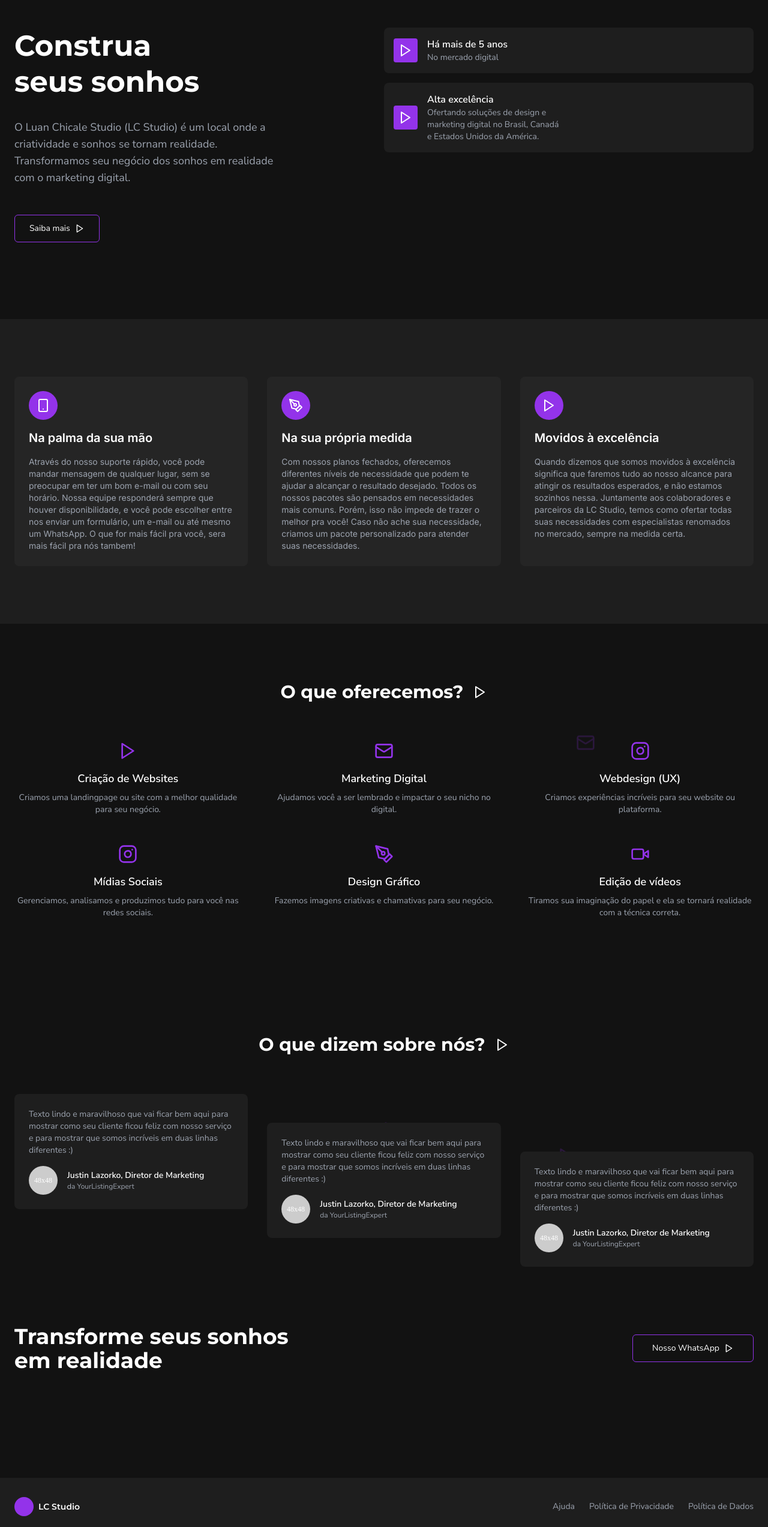
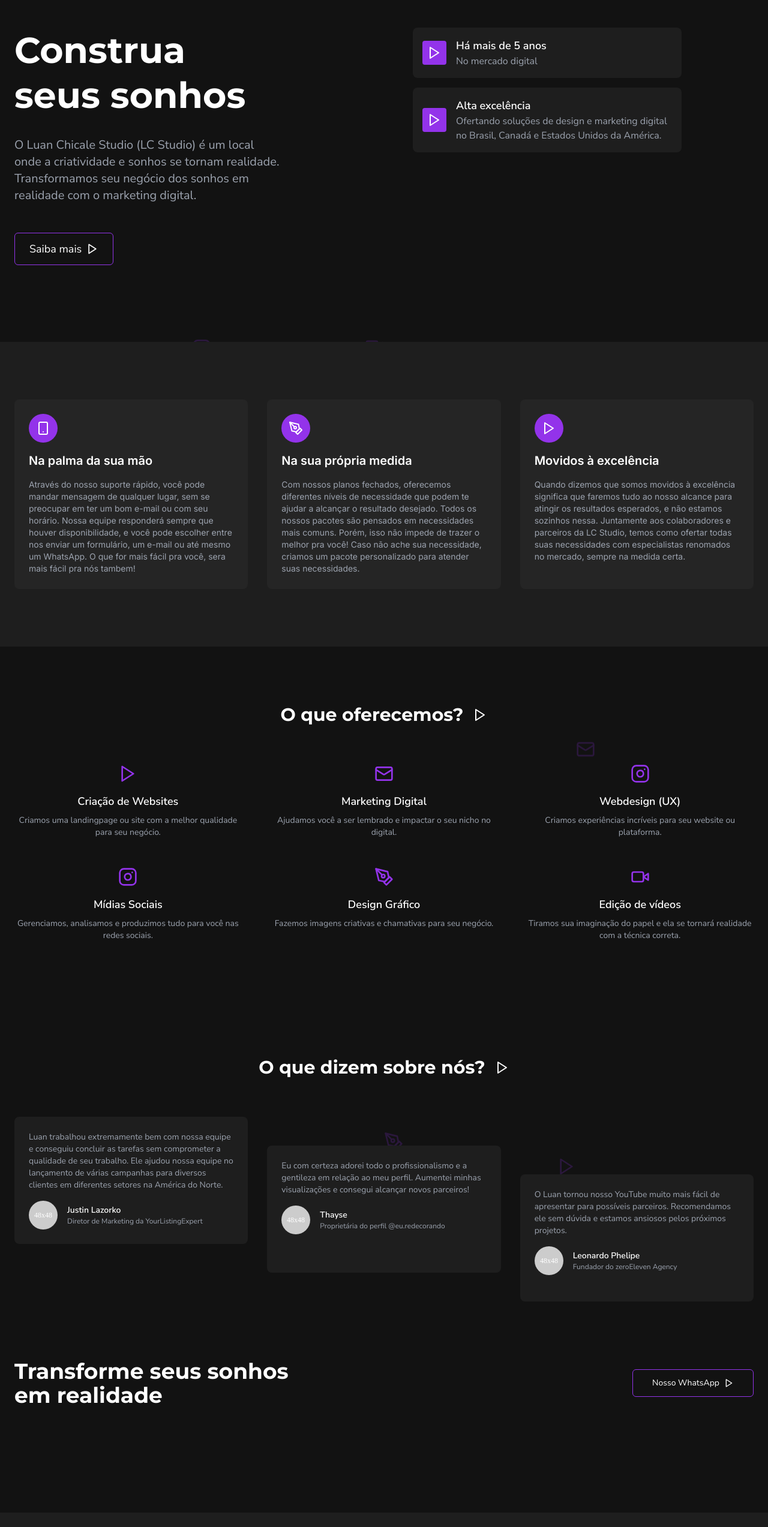
Before and after one commit to luanhrods/lcs, a Next.js app: page / in a window 1280 px wide. Shown: the part 120-2666 px from the top of the page at 60% size. Built offline with nearby package versions, Linux system fonts and the light colour scheme.

Commit message:
Update index.tsx

```diff
--- a/pages/index.tsx
+++ b/pages/index.tsx
@@ -48,37 +48,35 @@ const Home: NextPage = () => {
         <section className="container mx-auto px-6 pt-20 pb-32">
           <div className="flex flex-col md:flex-row items-start justify-between">
             <div className="md:w-1/2 mb-16 md:mb-0">
-              <h1 className="text-5xl font-bold mb-8 leading-tight font-montserrat">
+              <h1 className="text-6xl font-bold mb-8 leading-tight font-montserrat">
                 Construa<br />seus sonhos
               </h1>
-              <p className="text-gray-400 mb-12 text-lg max-w-md font-nunito">
+              <p className="text-gray-400 mb-12 text-xl max-w-md font-nunito">
                 O Luan Chicale Studio (LC Studio) é um local onde a criatividade e sonhos se tornam realidade. Transformamos seu negócio dos sonhos em realidade com o marketing digital.
               </p>
-              <button className="bg-transparent text-white px-6 py-3 rounded-md text-sm font-medium flex items-center font-nunito border border-purple-600 hover:bg-purple-600 transition-colors duration-300">
+              <button className="bg-transparent text-white px-6 py-3 rounded-md text-lg font-medium flex items-center font-nunito border border-purple-600 hover:bg-purple-600 transition-colors duration-300">
                 Saiba mais
-                <Play className="ml-2 w-4 h-4" />
+                <Play className="ml-2 w-5 h-5" />
               </button>
             </div>
-            <div className="md:w-1/2 relative mt-12 md:mt-0">
-              <div className="bg-[#1E1E1E] p-4 rounded-lg mb-4 flex items-center">
-                <div className="bg-purple-600 p-2 rounded mr-4">
+            <div className="md:w-1/2 relative mt-12 md:mt-0 md:pl-12">
+              <div className="bg-[#1E1E1E] p-4 rounded-lg mb-4 flex items-center max-w-md">
+                <div className="bg-purple-600 p-2 rounded mr-4 flex-shrink-0">
                   <Play className="w-6 h-6" />
                 </div>
                 <div>
-                  <h3 className="font-semibold font-nunito">Há mais de 5 anos</h3>
-                  <p className="text-sm text-gray-400 font-nunito">No mercado digital</p>
+                  <h3 className="font-semibold font-nunito text-lg">Há mais de 5 anos</h3>
+                  <p className="text-base text-gray-400 font-nunito">No mercado digital</p>
                 </div>
               </div>
-              <div className="bg-[#1E1E1E] p-4 rounded-lg flex items-center">
-                <div className="bg-purple-600 p-2 rounded mr-4">
+              <div className="bg-[#1E1E1E] p-4 rounded-lg flex items-center max-w-md">
+                <div className="bg-purple-600 p-2 rounded mr-4 flex-shrink-0">
                   <Play className="w-6 h-6" />
                 </div>
                 <div>
-                  <h3 className="font-semibold font-nunito">Alta excelência</h3>
-                  <p className="text-sm text-gray-400 font-nunito">
-                    Ofertando soluções de design e<br />
-                    marketing digital no Brasil, Canadá<br />
-                    e Estados Unidos da América.
+                  <h3 className="font-semibold font-nunito text-lg">Alta excelência</h3>
+                  <p className="text-base text-gray-400 font-nunito">
+                    Ofertando soluções de design e marketing digital no Brasil, Canadá e Estados Unidos da América.
                   </p>
                 </div>
               </div>
@@ -136,19 +134,37 @@ const Home: NextPage = () => {
           </h2>
           <div className="grid grid-cols-1 md:grid-cols-3 gap-8 relative">
             {[
-              { offset: 'md:translate-y-0', image: '/placeholder.svg' },
-              { offset: 'md:translate-y-12', image: '/placeholder.svg' },
-              { offset: 'md:translate-y-24', image: '/placeholder.svg' },
+              {
+                offset: 'md:translate-y-0',
+                image: '/placeholder.svg',
+                text: "Luan trabalhou extremamente bem com nossa equipe e conseguiu concluir as tarefas sem comprometer a qualidade de seu trabalho. Ele ajudou nossa equipe no lançamento de várias campanhas para diversos clientes em diferentes setores na América do Norte.",
+                name: "Justin Lazorko",
+                position: "Diretor de Marketing da YourListingExpert"
+              },
+              {
+                offset: 'md:translate-y-12',
+                image: '/placeholder.svg',
+                text: "Eu com certeza adorei todo o profissionalismo e a gentileza em relação ao meu perfil. Aumentei minhas visualizações e consegui alcançar novos parceiros!",
+                name: "Thayse",
+                position: "Proprietária do perfil @eu.redecorando"
+              },
+              {
+                offset: 'md:translate-y-24',
+                image: '/placeholder.svg',
+                text: "O Luan tornou nosso YouTube muito mais fácil de apresentar para possíveis parceiros. Recomendamos ele sem dúvida e estamos ansiosos pelos próximos projetos.",
+                name: "Leonardo Phelipe",
+                position: "Fundador do zeroEleven Agency"
+              },
             ].map((item, index) => (
               <div key={index} className={`bg-[#1E1E1E] p-6 rounded-lg ${item.offset}`}>
                 <p className="text-gray-400 mb-4 text-sm font-nunito">
-                  Texto lindo e maravilhoso que vai ficar bem aqui para mostrar como seu cliente ficou feliz com nosso serviço e para mostrar que somos incríveis em duas linhas diferentes :)
+                  {item.text}
                 </p>
                 <div className="flex items-center">
                   <Image src={item.image} alt="Client" width={48} height={48} className="rounded-full mr-4" />
                   <div>
-                    <h4 className="font-semibold text-sm font-nunito">Justin Lazorko, Diretor de Marketing</h4>
-                    <p className="text-xs text-gray-400 font-nunito">da YourListingExpert</p>
+                    <h4 className="font-semibold text-sm font-nunito">{item.name}</h4>
+                    <p className="text-xs text-gray-400 font-nunito">{item.position}</p>
                   </div>
                 </div>
               </div>
@@ -169,19 +185,19 @@ const Home: NextPage = () => {
 
       <footer className="bg-[#1E1E1E] py-8">
         <div className="container mx-auto px-6">
-          <div className="flex flex-col md:flex-row justify-between items-center mb-4">
+          <div className="flex flex-col md:flex-row justify-between items-center">
             <div className="flex items-center space-x-2 mb-4 md:mb-0">
               <div className="w-8 h-8 bg-purple-600 rounded-full"></div>
               <span className="font-semibold text-sm font-montserrat">LC Studio</span>
             </div>
-            <nav className="flex space-x-6">
+            <nav className="flex space-x-6 mb-4 md:mb-0">
               <Link href="#" className="text-gray-400 hover:text-purple-600 text-sm font-nunito transition-colors duration-300">Ajuda</Link>
               <Link href="#" className="text-gray-400 hover:text-purple-600 text-sm font-nunito transition-colors duration-300">Política de Privacidade</Link>
               <Link href="#" className="text-gray-400 hover:text-purple-600 text-sm font-nunito transition-colors duration-300">Política de Dados</Link>
             </nav>
-          </div>
-          <div className="text-center xs:text-center text-gray-400 text-sm font-nunito">
-            © 2005-2024 LC Studio (Former ProjetoMidia)
+            <div  className="text-gray-400 text-sm font-nunito">
+              © 2005-2024 LC Studio (Former ProjetoMidia)
+            </div>
           </div>
         </div>
       </footer>
```
